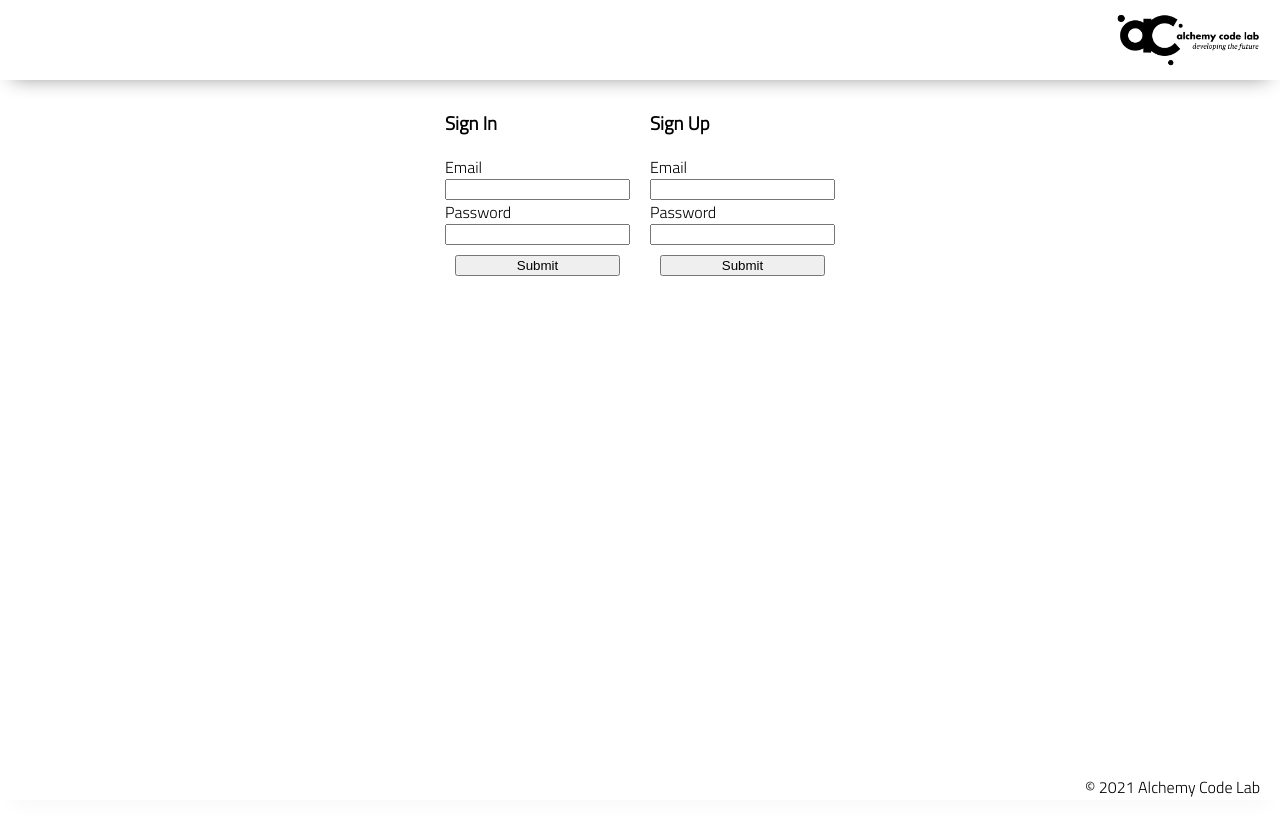
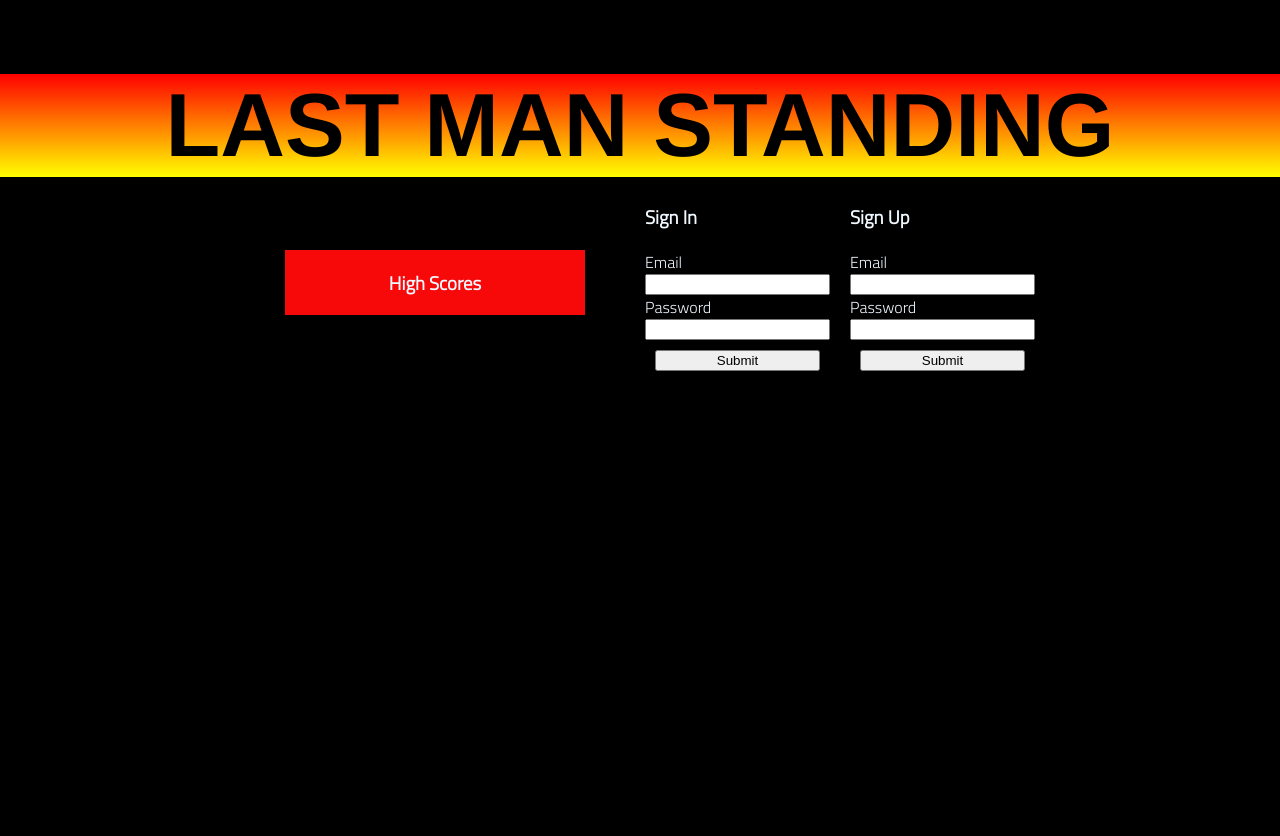
Before and after one commit to ElliottProductions/last-man-standing-feb22, a plain HTML site: page index.html in a window 1280 px wide. Before the commit the page ends 800 px from the top, so only its background shows below. Drawn offline with nearby package versions, Linux system fonts and the light colour scheme.

Commit message:
added High Score div and styled Login Page

```diff
--- a/index.html
+++ b/index.html
@@ -16,10 +16,13 @@
 <body>
     <header>
         <div class="gutter-right logo">
-            <img src="assets/big-logo.png" />
+            <h2 class="title">LAST MAN STANDING</h2>
         </div>
     </header>
     <main class="auth-main">
+        <div class="far-left">
+            <h3>High Scores</h3>
+        </div>
         <div class="left">
             <div class="auth-container">
                 <form id="sign-in">
--- a/styles/style.css
+++ b/styles/style.css
@@ -19,7 +19,7 @@
     --footer-height: 25px;
 
     font-family: 'Titillium Web', sans-serif;
-    background-color: var(--color2);
+    background-color:black;
 }
 
 main {
@@ -46,11 +46,10 @@
 }
 
 header {
-    display: flex;
-    justify-content: flex-end;
-    background-color: var(--color3);
-    height: var(--header-height);
-    box-shadow: var(--shadow);
+
+
+    height: 100px
+
 }
 
 h2 {
@@ -58,8 +57,22 @@
     font-weight: bold;
 }
 
-.gutter-right {
-    margin-right: 20px;
+
+.title {
+    text-align: center;
+    margin-left: auto;
+    margin-right: auto;
+    font-family: 'Franklin Gothic Medium', 'Arial Narrow', Arial, sans-serif;
+    font-size: 10ch;
+    background-image: linear-gradient(red, yellow);
+}
+
+.far-left {
+    width: 300px;
+    margin: 50px;
+    background-color: rgb(247, 9, 9);
+    text-align: center;
+    color:aliceblue;
 }
 
 .main-logo {
@@ -115,6 +128,7 @@
     display: flex;
     flex-direction: row;
     justify-content: center;
+    color:aliceblue;
 }
 
 .auth-container {
```
